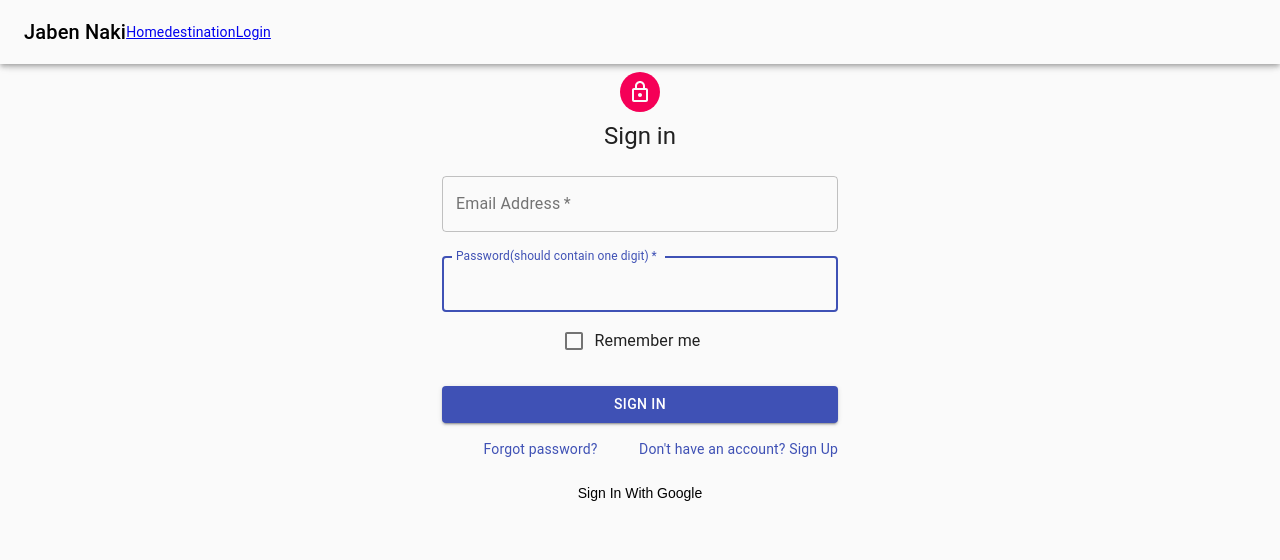
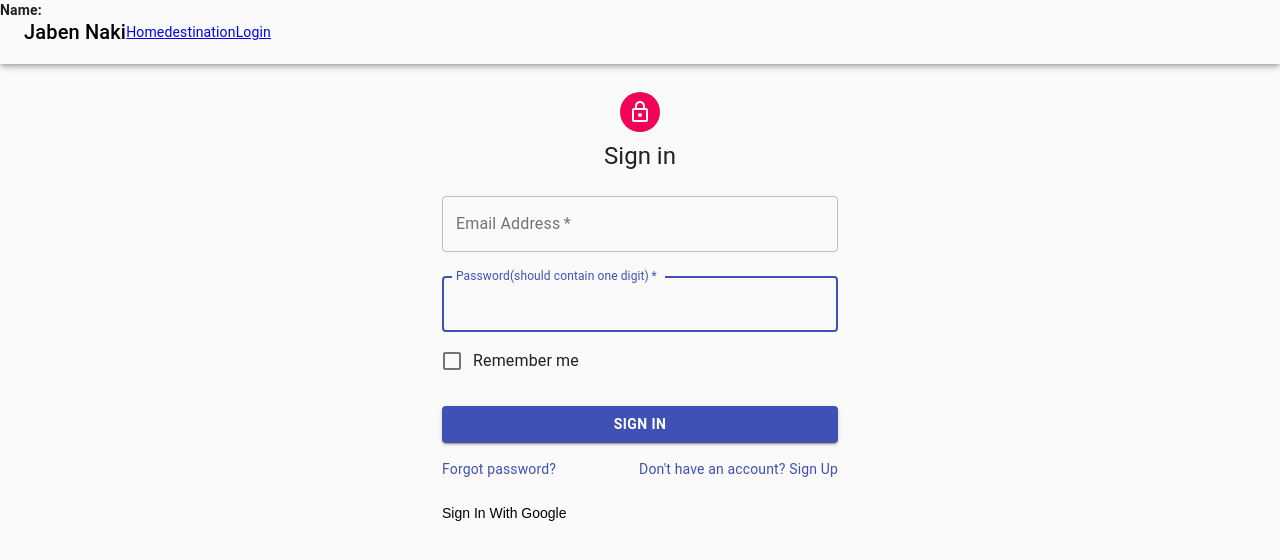
Before and after one commit to iswoad/ride-share-jabenNaki, a React (Create React App) app: page /login in a window 1280 px wide. Shown: the top 560 px of the page. Built offline with nearby package versions, Linux system fonts and the light colour scheme.

Commit message:
implemented context api

```diff
--- a/src/App.js
+++ b/src/App.js
@@ -8,12 +8,19 @@ import {
 } from "react-router-dom";
 import Login from './components/Login/Login';
 import Destination from './components/Desitinaiton/Destination';
+import { createContext, useState } from 'react';
 
-function App() {
+export const UserContext = createContext();
+
+
+function App(props) {
+  const [ loggedInUser, setLoggedInUser ] = useState({});
   return (
-    <div className="App">
+    <UserContext.Provider value = {[loggedInUser, setLoggedInUser]}>
+
       <Router>
         <Header></Header>
+        <h1>Name: {loggedInUser.displayName}</h1>
         <Switch>
           <Route path ='/home'>
             <Home></Home>
@@ -29,8 +36,7 @@ function App() {
           </Route>
         </Switch>
       </Router>
-
-    </div>
+      </UserContext.Provider>
   );
 }
 
--- a/src/components/Login/Login.js
+++ b/src/components/Login/Login.js
@@ -1,4 +1,4 @@
-import React, { useState } from 'react';
+import React, { useContext, useState } from 'react';
 import Avatar from '@material-ui/core/Avatar';
 import Button from '@material-ui/core/Button';
 import CssBaseline from '@material-ui/core/CssBaseline';
@@ -15,6 +15,7 @@ import Container from '@material-ui/core/Container';
 import firebase from 'firebase/app'
 import "firebase/auth";
 import firebaseConfig from './firebase.config';
+import { UserContext } from '../../App';
 
 
 if (firebase.apps.length === 0) {
@@ -55,6 +56,9 @@ const Login = () => {
         error: '',
         success: false
     })
+
+
+    const [loggedInUser, setLoggedInUser] = useContext(UserContext);
 
 
     const provider = new firebase.auth.GoogleAuthProvider();
@@ -117,13 +121,15 @@ const Login = () => {
             // console.log('submitting');
         }
 
-        if (!newUser) {
+        if (!newUser && user.email && user.password ) {
             firebase.auth().signInWithEmailAndPassword(user.email, user.password)
                 .then(res => {
                     const newUserInfo = { ...user };
                     newUserInfo.error = '';
                     newUserInfo.success = true;
                     setUser(newUserInfo);
+                    setLoggedInUser(newUserInfo);
+                    console.log('sign in user info', res.user);
                 })
                 .catch(error => {
                     const newUserInfo = { ...user };
@@ -210,7 +216,7 @@ const Login = () => {
                         color="primary"
                         className={classes.submit}
                     >
-                        Sign In
+                        {newUser? <b>Submit</b> : <b>Sign In</b> }
                      </Button>
                     <Grid container>
                         <Grid item xs>
```
